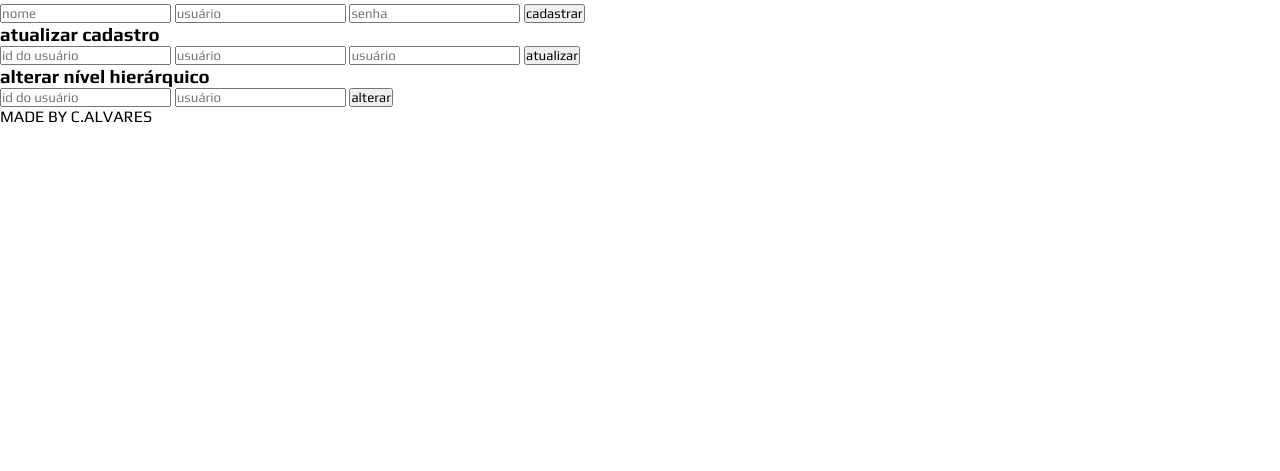
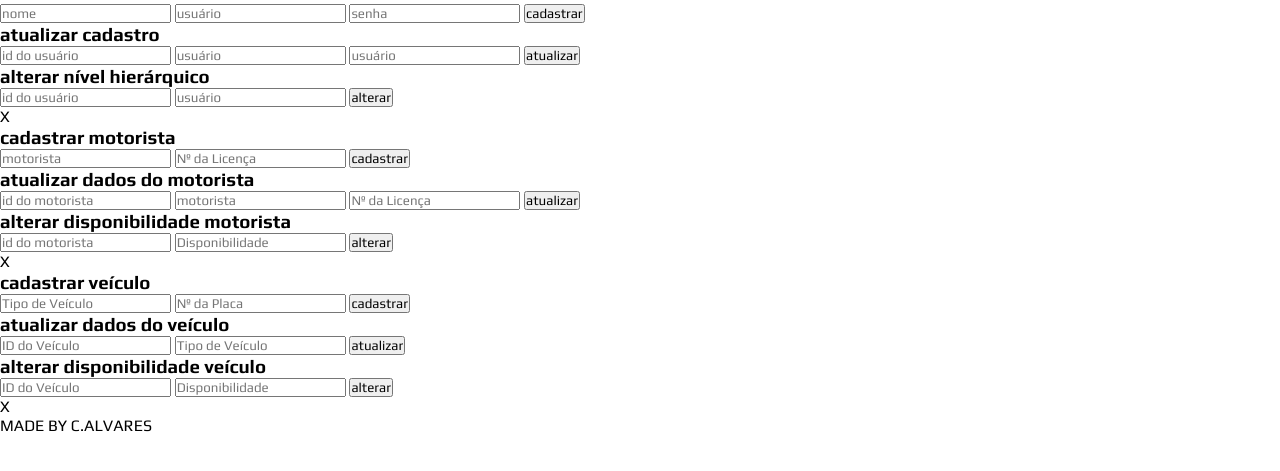
Before and after one commit to c-alvares/AgroTech, a plain HTML site: page frontend/manager_home/control_panel/register_page.html in a window 1280 px wide. Shown: the part 107-578 px from the top of the page. Drawn offline with Linux system fonts and the light colour scheme.

Commit message:
Criadas seções de motorista/usuário e objetos

```diff
--- a/frontend/manager_home/control_panel/register_page.html
+++ b/frontend/manager_home/control_panel/register_page.html
@@ -11,7 +11,7 @@
 <body>
     <navbar>
         <div id="navbar_img">
-            <h1><span id="span">AGRO</span>TECH</h1>
+            <h1><a href="../manager_home.html"><span id="span">AGRO</span>TECH</a></h1>
             <h3>SISTEMA DE GESTÃO DE FROTA - <span>PAINEL DE CONTROLE</span></h3>
         </div>
         <div id="buttons">
@@ -30,6 +30,7 @@
         </div>
     </navbar>
 
+    <div id="userSection">
         <form id="user_register">
             <h3>cadastrar usuário</h3>
             <input id="nameInput" type="text" placeholder="nome">
@@ -52,6 +53,58 @@
             <input id="managementInput" type="text" placeholder="usuário">
             <button id="updateLevelBtn" onclick="updateLevel()">alterar</button>
         </form>
+    </div>
+    <p class="closeInputs">X</p>
+
+    <div id="driverSection">
+        <form id="driver_register">
+            <h3>cadastrar motorista</h3>
+            <input id="driverInput" type="text" placeholder="motorista">
+            <input id="licenceInput" type="text" placeholder="Nº da Licença">
+            <button id="driverRegisterBtn" onclick="registerDriver()">cadastrar</button>
+        </form>
+
+        <form id="driver_update">
+            <h3>atualizar dados do motorista</h3>
+            <input id="driverIdInput" type="text" placeholder="id do motorista">
+            <input id="driverUpInput" type="text" placeholder="motorista">
+            <input id="licenceUpInput" type="text" placeholder="Nº da Licença">
+            <button id="updateDriverBtn" onclick="updateDriver()">atualizar</button>
+        </form>
+
+        <form id="availability_update">
+            <h3>alterar disponibilidade motorista</h3>
+            <input id="availableDriverIdInput" type="text" placeholder="id do motorista">
+            <input id="availabilityInput" type="text" placeholder="Disponibilidade">
+            <button id="updateAvailabilityBtn" onclick="updateAvailability()">alterar</button>
+        </form>
+    </div>
+    <p class="closeInputs">X</p>
+
+    <div id="fleetSection">
+        <form id="vehicle_register">
+            <h3>cadastrar veículo</h3>
+            <input id="vehicleInput" type="text" placeholder="Tipo de Veículo">
+            <input id="licenceInput" type="text" placeholder="Nº da Placa">
+            <button id="vehicleRegisterBtn" onclick="registerVehicle()">cadastrar</button>
+        </form>
+
+        <form id="vehicle_update">
+            <h3>atualizar dados do veículo</h3>
+            <input id="vehicleIdInput" type="text" placeholder="ID do Veículo">
+            <input id="typeUpInput" type="text" placeholder="Tipo de Veículo">
+            <button id="updateVehicleBtn" onclick="updateVehicle()">atualizar</button>
+        </form>
+
+        <form id="vehicleAvailability_update">
+            <h3>alterar disponibilidade veículo</h3>
+            <input id="availableVehicleIdInput" type="text" placeholder="ID do Veículo">
+            <input id="availabilityVehicleInput" type="text" placeholder="Disponibilidade">
+            <button id="updateVehicleAvailabilityBtn" onclick="updateVehicleAvailability()">alterar</button>
+        </form>
+    </div>
+    <p class="closeInputs">X</p>
+
 
     <footer>
         MADE BY C.ALVARES
@@ -60,7 +113,4 @@
   </body>
   <script src="./scripts/general.script.js"></script>
   <script src="./scripts/user.script.js"></script>
-  <script src="./scripts/user.script.js"></script>
-  <script src="./scripts/user.script.js"></script>
-  <script src="./scripts/user.script.js"></script>
 </html>
```
Also changed, not shown: frontend/manager_home/control_panel/scripts/driver.script.js (added, +19 -0 lines), frontend/manager_home/control_panel/scripts/fleet.script.js (added, +18 -0 lines). Lines whose indentation alone changed are shown as unchanged.
